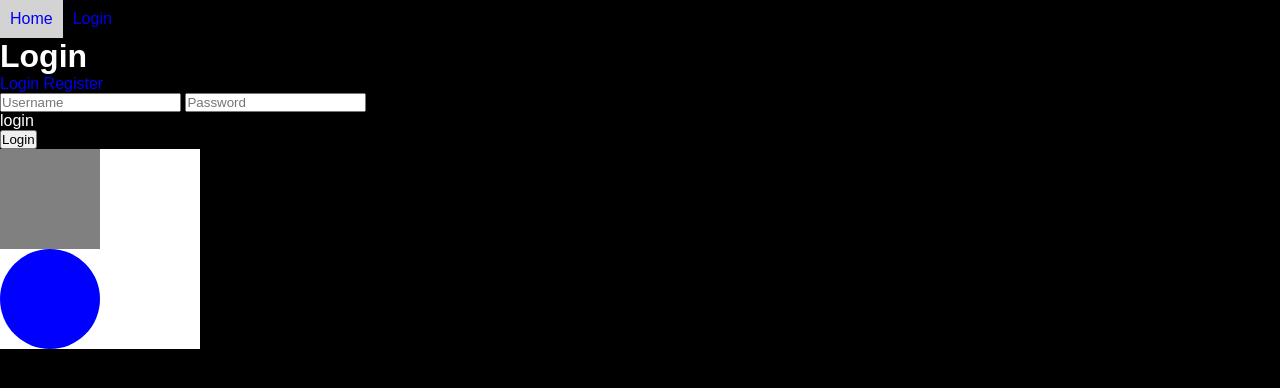
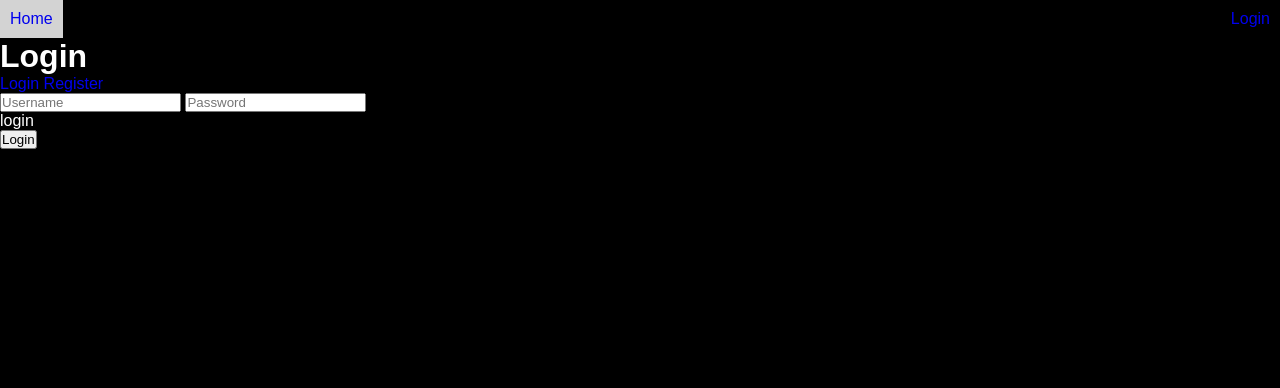
Before and after one commit to GianlucaFraedrich/Userbewertungen, a Flask app: page /login in a window 1280 px wide. Shown: the top 388 px of the page. Run offline with Flask 2, Linux system fonts and the light colour scheme; some libraries are stand-ins or nearby versions.

Commit message:
login right align

```diff
--- a/static/css/main.css
+++ b/static/css/main.css
@@ -90,6 +90,11 @@ nav li:hover {
   background: lightgrey;
 }
 
+nav li.login {
+  position: absolute;
+  right: 1;
+}
+
 @media (min-width: 45em) {
   nav ul {
     flex-direction: row;
@@ -99,24 +104,13 @@ nav li:hover {
   }
 }
 
-.stuff {
-  background: white;
-  width: 200px;
-  height: 200px;
+nav li.blank {
+  width: 100%;
+  height: 0px;
 }
 
-.stuff1 {
-  position: relative;
-  background: grey;
-  width: 50%;
-  height: 50%;
-}
-.stuff2 {
-  background: blue;
-  width: 50%;
-  height: 50%;
-  position: relative;
-  border-radius: 50%;
+nav li.blank:hover {
+  background-color: black;
 }
 
 /*CSS for Star Rating */
--- a/templates/base.html
+++ b/templates/base.html
@@ -9,13 +9,10 @@
     <nav>
       <ul>
         <li><a href="/">Home</a></li>
-        <li><a href="login">Login</a></li>
+        <li class="blank" content=" "></li>
+        <li><a href="login" class="login">Login</a></li>
       </ul>
     </nav>
     {% block content %}{% endblock %}
-    <div class="stuff">
-      <div class="stuff1"></div>
-      <div class="stuff2"></div>
-    </div>
   </body>
 </html>
```
